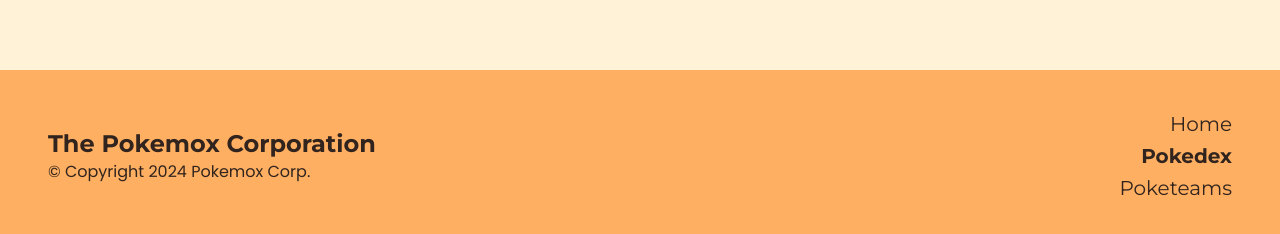
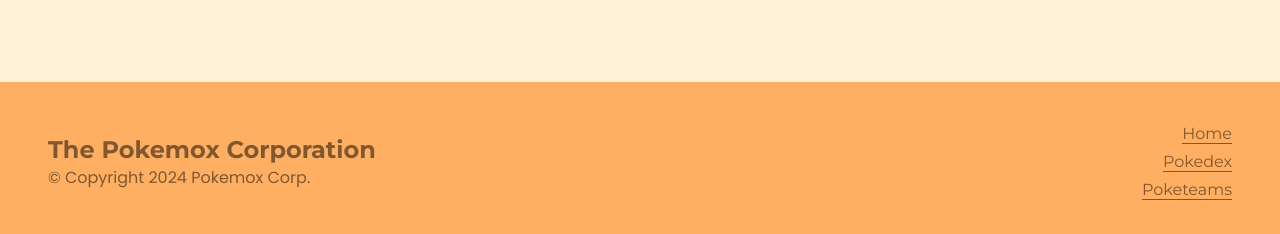
Before and after one commit to melchongx/pokemox, a React (Vite) app: page /pokedex/pokemonview in a window 1280 px wide. Shown: the part 558-792 px from the top of the page. Built offline with nearby package versions, Linux system fonts and the light colour scheme.

Commit message:
make navbar/navpanel sticky, and footer muted text

```diff
--- a/src/components/Footer.jsx
+++ b/src/components/Footer.jsx
@@ -1,4 +1,4 @@
-import NavLink from "./NavLink";
+import { NavLink as ReactRouterNavLink } from "react-router-dom";
 
 const Footer = () => {
   const paths = [
@@ -17,7 +17,7 @@ const Footer = () => {
   ];
 
   return (
-    <footer className="bg-[#ffaf61] px-12 py-10">
+    <footer className="bg-[#ffaf61] px-12 py-10 text-[rgba(0,0,0,0.5)]">
       <div className="mx-auto flex max-w-7xl items-center justify-between gap-8">
         <div>
           <h1 className="text-2xl font-bold">The Pokemox Corporation</h1>
@@ -28,7 +28,12 @@ const Footer = () => {
           <ul className="flex flex-col items-end justify-center space-y-1 text-sm sm:text-base">
             {paths.map((path) => (
               <li key={path.href}>
-                <NavLink href={path.href} text={path.text} />
+                <ReactRouterNavLink
+                  to={path.href}
+                  className="border-b border-[rgba(0,0,0,0.5)]"
+                >
+                  {path.text}
+                </ReactRouterNavLink>
               </li>
             ))}
           </ul>
--- a/src/components/Header.jsx
+++ b/src/components/Header.jsx
@@ -5,7 +5,7 @@ import Nav from "./Nav";
 
 const Header = () => {
   return (
-    <header className="bg-[#ffaf61] px-12 py-6">
+    <header className="sticky top-0 bg-[#ffaf61] px-12 py-6">
       <div className="mx-auto flex max-w-7xl items-center justify-between gap-2">
         <Link to="/" className="flex items-center justify-center gap-4">
           <img
--- a/src/components/Nav.jsx
+++ b/src/components/Nav.jsx
@@ -55,11 +55,11 @@ const Nav = () => {
       {showHamburgerNav && (
         <>
           <div
-            className="absolute bottom-0 left-0 right-0 top-0 bg-black opacity-25"
+            className="absolute left-0 right-0 top-0 z-50 h-screen bg-black opacity-25"
             onClick={() => setShowHamburgerNav(false)}
           />
 
-          <div className="absolute bottom-0 right-0 top-0 flex flex-col items-center justify-center bg-red-400 px-10 shadow-2xl">
+          <div className="absolute right-0 top-0 z-[2000] flex h-screen flex-col items-center justify-center bg-red-400 px-10 shadow-2xl">
             <ul className="flex flex-col items-center justify-center space-y-1 text-xl uppercase">
               {paths.map((path) => (
                 <li key={path.href}>
```
